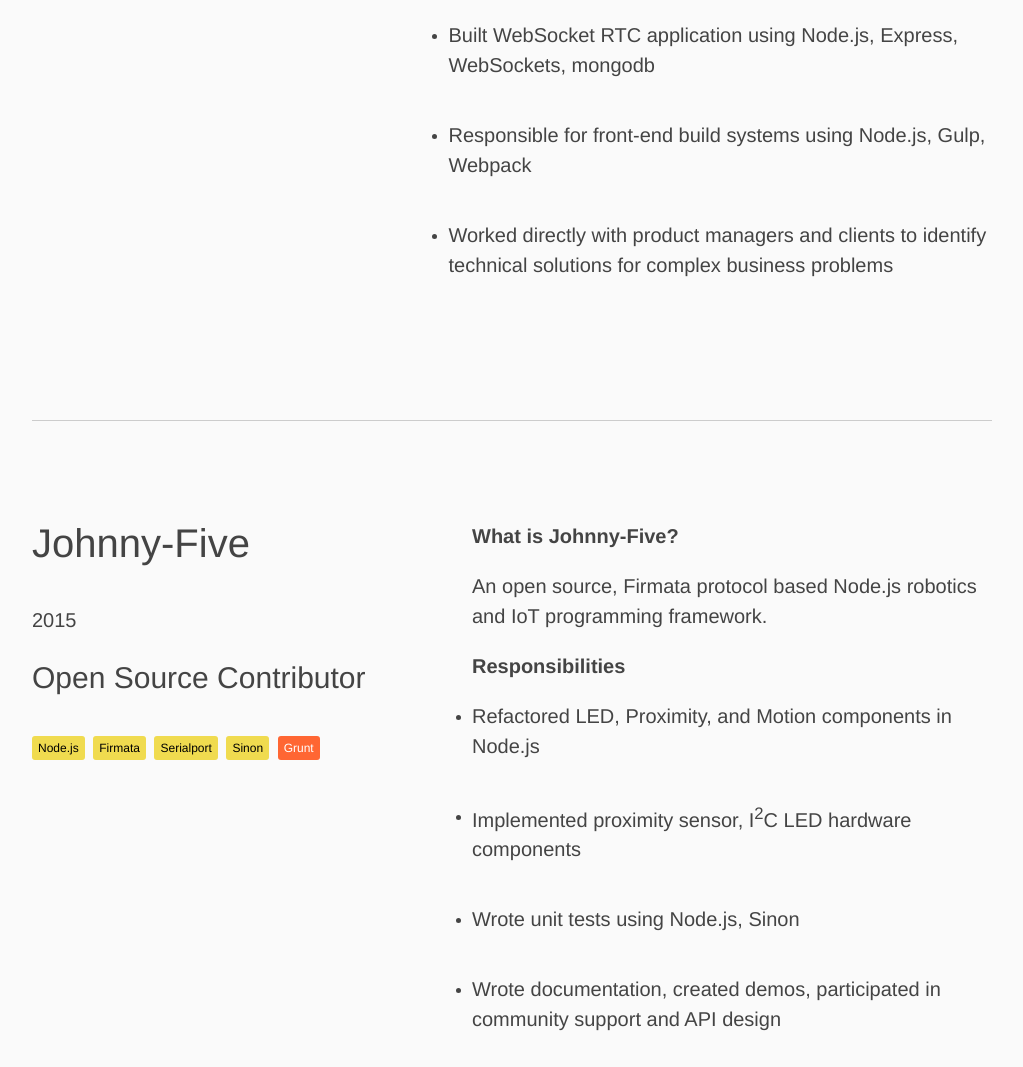
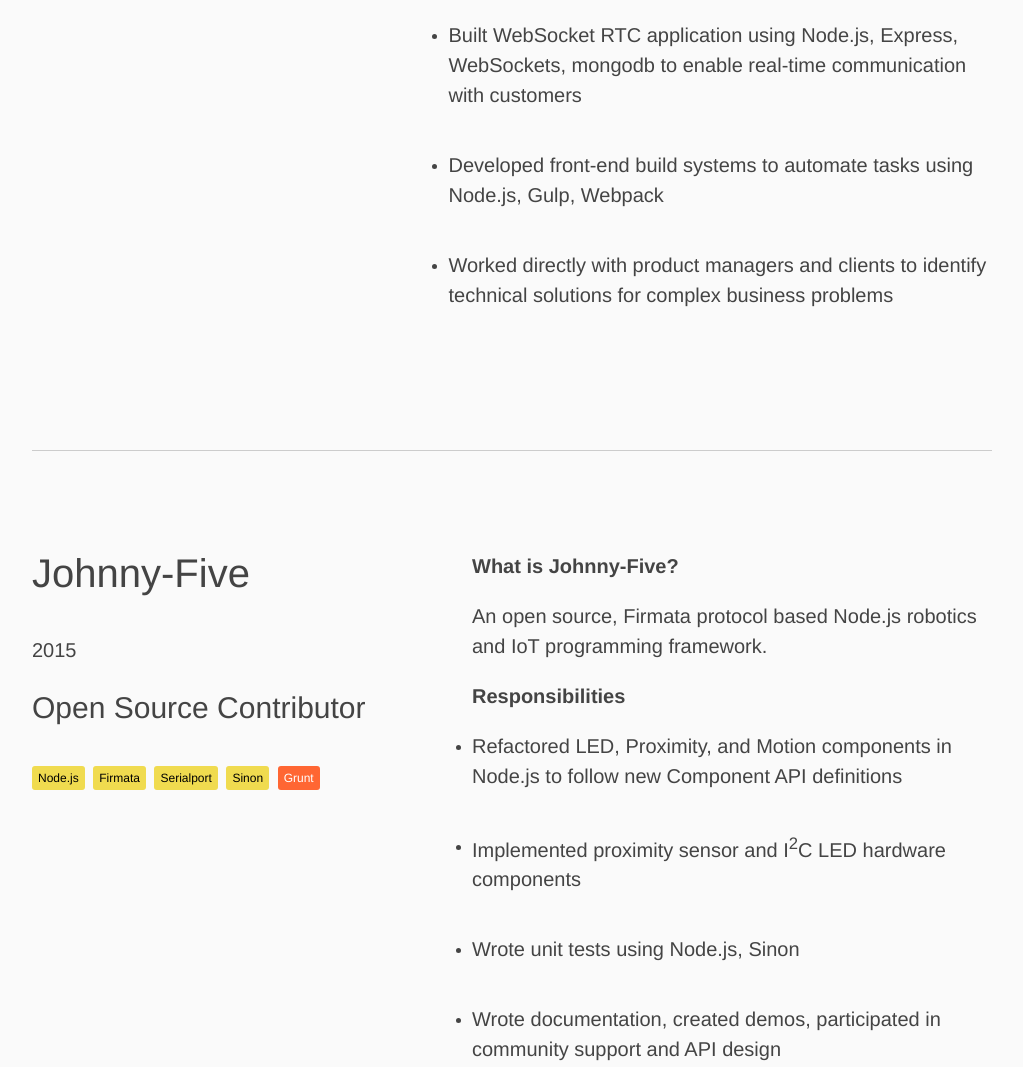
Before and after one commit to derekwheee/resume, a website: page index.html in a window 1280 px wide. Shown: the part 2720-3787 px from the top of the page, without its empty margins (128-1151 px from the left). Drawn offline with Linux system fonts and the light colour scheme; a web font is replaced by a local one.

Commit message:
First draft edits

```diff
--- a/index.html
+++ b/index.html
@@ -125,8 +125,8 @@
               <li>Lead developer and technical designer on embedded eCommerce platform processing over $20MM in transactions annually, for 17 ski resorts across the US</li>
               <li>Built end-to-end user interfaces for embedded shopping experience, customer portal, and client administration using React, Redux, Sass, Webpack, Babel</li>
               <li>Implemented Stripe payment processing using Payments, Connect, and Billing APIs</li>
-              <li>Built WebSocket RTC application using Node.js, Express, WebSockets, mongodb</li>
-              <li>Responsible for front-end build systems using Node.js, Gulp, Webpack</li>
+              <li>Built WebSocket RTC application using Node.js, Express, WebSockets, mongodb to enable real-time communication with customers</li>
+              <li>Developed front-end build systems to automate tasks using Node.js, Gulp, Webpack</li>
               <li>Worked directly with product managers and clients to identify technical solutions for complex business problems</li>
             </ul>
           </div>
@@ -162,8 +162,8 @@
               <strong>Responsibilities</strong>
             </p>
             <ul>
-              <li>Refactored LED, Proximity, and Motion components in Node.js</li>
-              <li>Implemented proximity sensor, I<sup>2</sup>C LED hardware components</li>
+              <li>Refactored LED, Proximity, and Motion components in Node.js to follow new Component API definitions</li>
+              <li>Implemented proximity sensor and I<sup>2</sup>C LED hardware components</li>
               <li>Wrote unit tests using Node.js, Sinon</li>
               <li>Wrote documentation, created demos, participated in community support and API design</li>
             </ul>
@@ -200,8 +200,8 @@
               <strong>Responsibilities</strong>
             </p>
             <ul>
-              <li>Implemented content module system in client’s CMS</li>
-              <li>Consulted on implementation of complex front-end design systems</li>
+              <li>Implemented content module system in client’s in-house CMS to allow content managers to reuse components</li>
+              <li>Consulted on implementation of complex front-end design systems through pair programming, code review, and refactoring</li>
             </ul>
           </div>
         </div>
--- a/public/style.scss
+++ b/public/style.scss
@@ -323,6 +323,10 @@
     &_description {
         width: 100%;
         max-width: 20em;
+
+        @media print {
+            max-width: 30em;
+        }
     }
 
     &_location {
```
Also changed, not shown: public/style.css.
